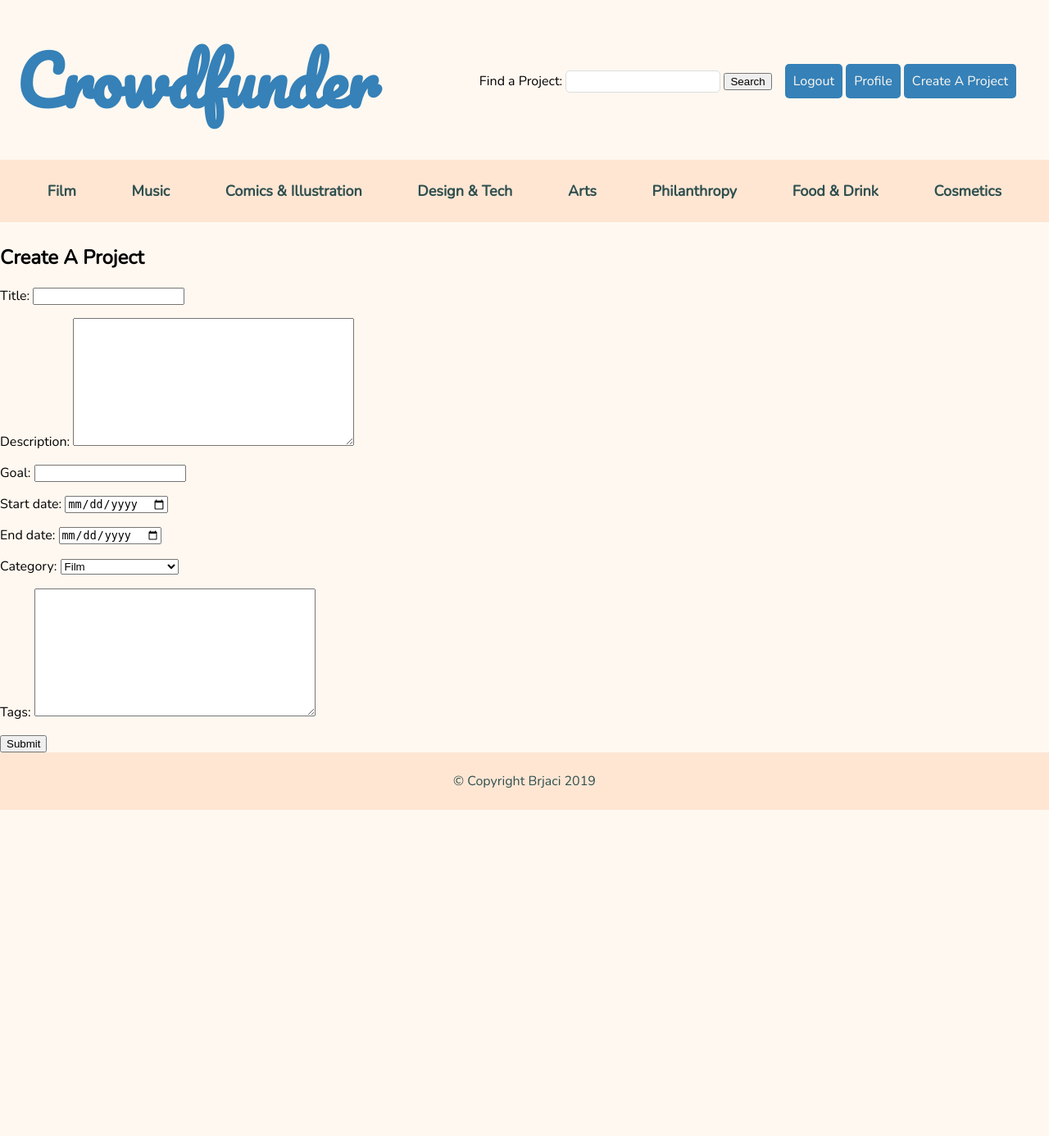
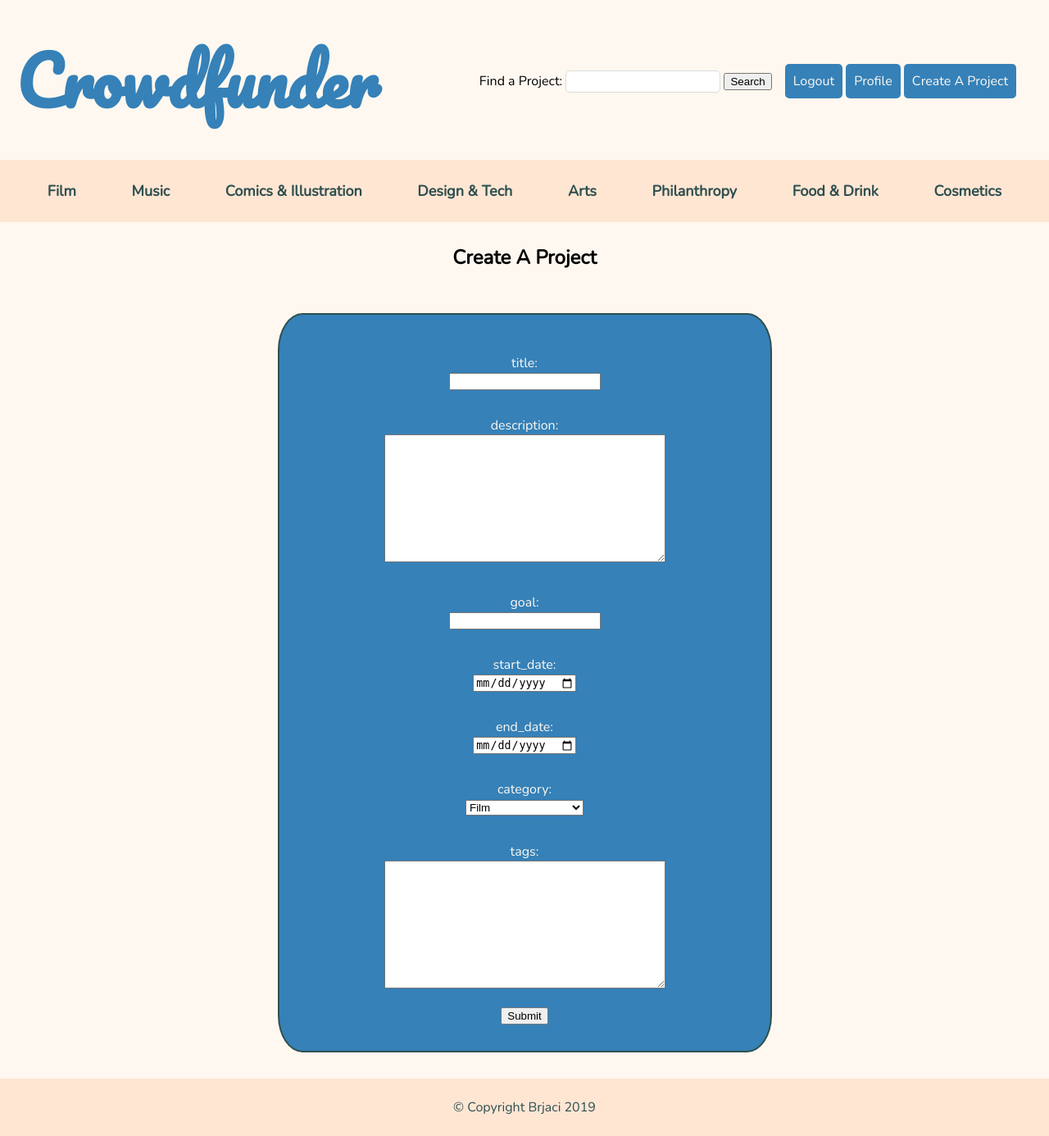
Before and after one commit to cindychea/crowdfunder, a Django app: page /project/create in a window 1280 px wide. Shown: the whole page at 82% size. Before the commit the page ends 988 px from the top, so only its background shows below. Run offline with Django 3.2, Linux system fonts and the light colour scheme; a user stored in the database is signed in; data comes from the database, SQL or seed files in the repository; some libraries are stand-ins or nearby versions.

Commit message:
styled the create a project page

```diff
--- a/crowdfunder/static/css/styles.css
+++ b/crowdfunder/static/css/styles.css
@@ -161,8 +161,8 @@ nav li {
     margin: 2em;
     background-color: #3581B8;
     color: #FFF8F0;
-    /* border: solid 2px darkslategrey;
-    border-radius: 10%; */
+    border: solid 2px darkslategrey;
+    border-radius: 5%;
 }
 
 .field-area {
@@ -201,6 +201,43 @@ nav li {
   /* Show the tooltip text when you mouse over the tooltip container */
 .tooltip:hover .tooltiptext {
     visibility: visible;
+}
+
+/* CREATE A PROJECT PAGE */
+
+.create-project-form {
+    display: inline-block;
+    padding: 2em 8em;
+    margin: 2em;
+    background-color: #3581B8;
+    color: #FFF8F0;
+    border: solid 2px darkslategrey;
+    border-radius: 5%;
+}
+
+.create-project-container {
+    text-align: center;
+}
+
+.sign-in-form {
+    display: inline-block;
+    padding: 2em 8em;
+    margin: 2em;
+    background-color: #3581B8;
+    color: #FFF8F0;
+    border: solid 2px darkslategrey;
+    border-radius: 5%;
+}
+
+.field-area {
+    display: flex;
+    flex-direction: column;
+}
+
+.field-container {
+    display: inline-flex;
+    justify-content: center;
+    align-items: center;
 }
 
 
--- a/crowdfunder/templates/create_project.html
+++ b/crowdfunder/templates/create_project.html
@@ -1,12 +1,25 @@
 {% extends 'base.html' %}
 {% block content %}
 
-<h2>Create A Project</h2>
+<div class="create-project-container">
+    <h2>Create A Project</h2>
 
-<form action="{% url 'create_project' %}" method="POST">
-    {% csrf_token %}
-    {{ project_form.as_p }}
-    <button type="submit">Submit</button>
-</form>
+    <form action="{% url 'create_project' %}" method="POST" class="create-project-form">
+        {% csrf_token %}
+        <div class="field-area">
+            {% for field in project_form %}
+                    <div class="field-container">
+                        <p>{{ field.name }}:</br>{{ field }}</p>
+                        {% if field.help_text %}
+                            <div class="tooltip">
+                                <i class="fas fa-question-circle"></i><span class="tooltiptext">{{ field.help_text }}</span>
+                            </div>
+                        {% endif %}
+                    </div>
+                {% endfor %}
+        </div>
+        <button type="submit">Submit</button>
+    </form>
+</div>
 
 {% endblock %}
```
